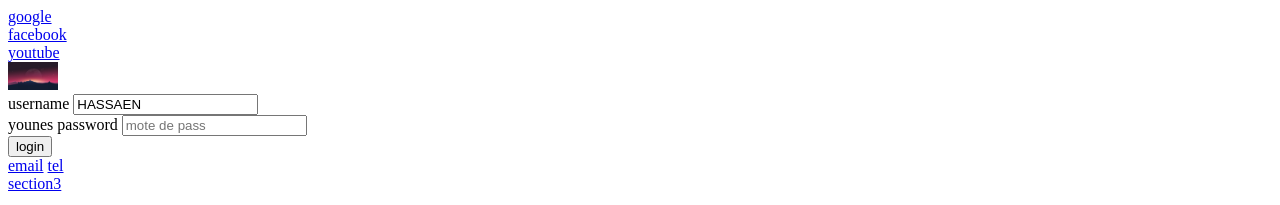
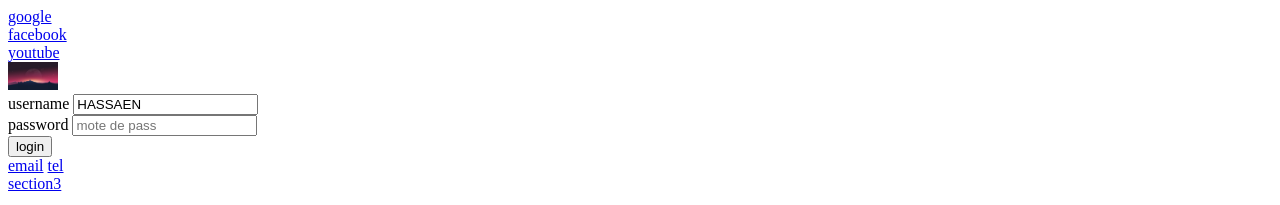
Before and after one commit to Hassane31/DEV_web1, a plain HTML site: page continer.html in a window 1280 px wide. Shown: the top 205 px of the page. Drawn offline with Linux system fonts and the light colour scheme.

Commit message:
Update continer.html

```diff
--- a/continer.html
+++ b/continer.html
@@ -17,7 +17,7 @@
         <input type="text" id="123" value="HASSAEN">
     </div>
     <div>
-        younes
+
         <label for="321">password</label>
         <input id="321" type="password" placeholder="mote de pass">
     </div>
```
